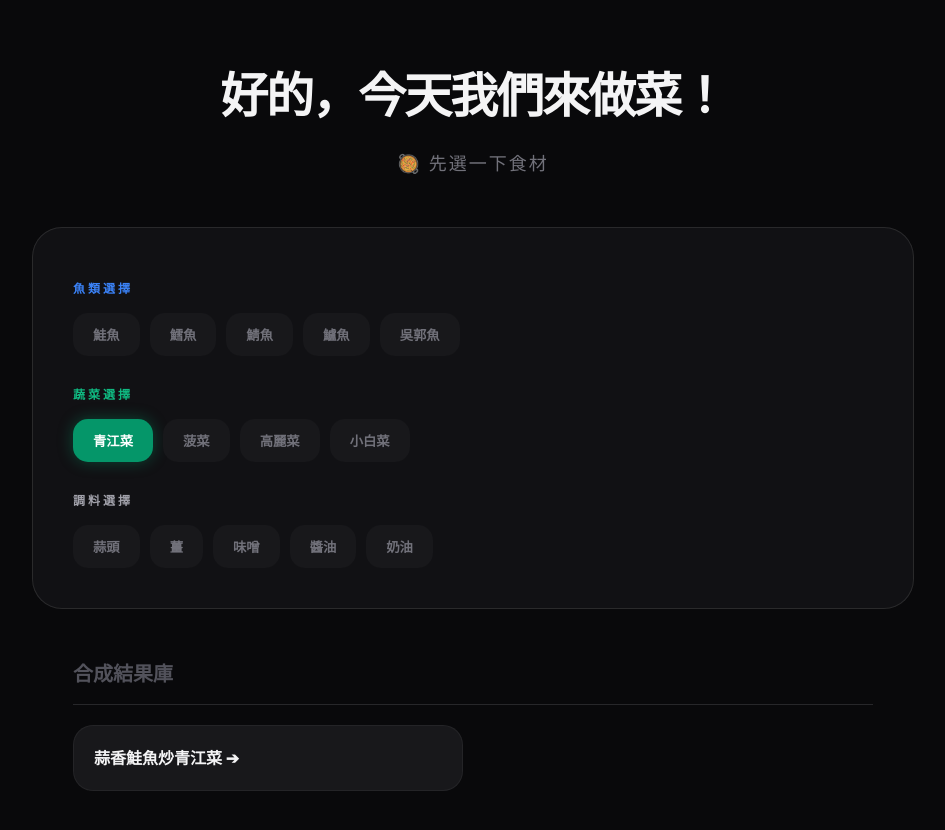
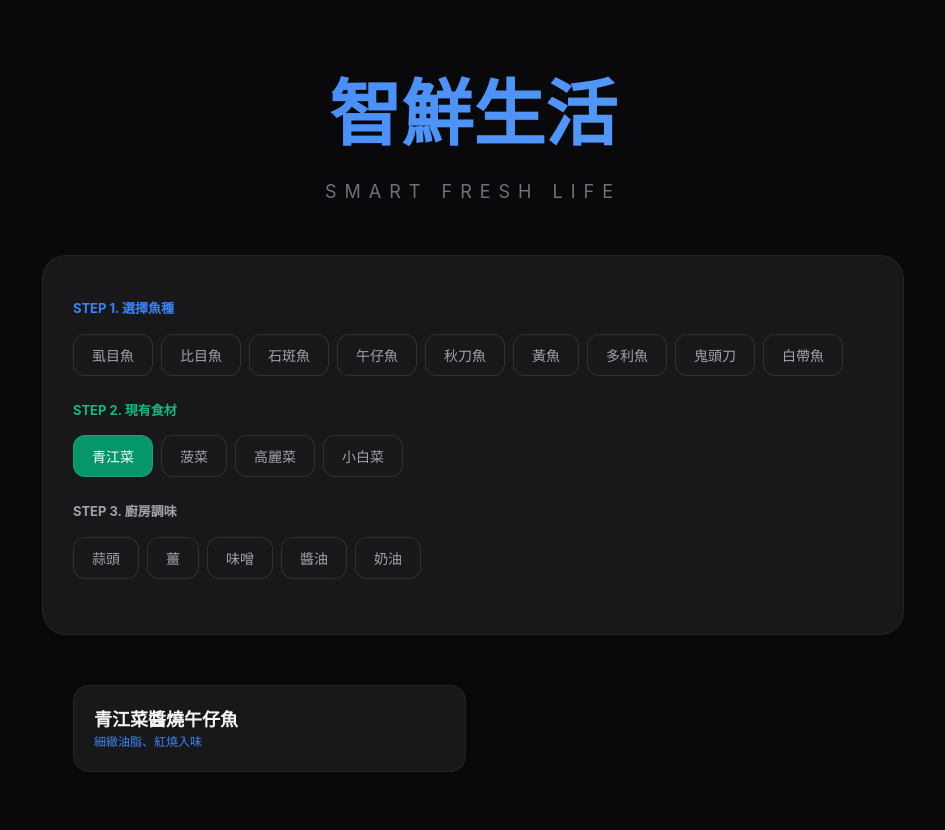
Before and after one commit to y14320xd/recipe-fusion2, a React (Vite) app: page / in a window 1280 px wide. Both pictures are taken after a click on the button "青江菜". Shown: the top 830 px of the page, without its empty margins (167-1112 px from the left). Built offline with nearby package versions, Linux system fonts and the light colour scheme.

Commit message:
Initial commit: Smart Fresh Life with Framer Motion

```diff
--- a/package.json
+++ b/package.json
@@ -12,6 +12,7 @@
     "deploy": "gh-pages -d dist"
   },
   "dependencies": {
+    "framer-motion": "^12.38.0",
     "lucide-react": "^0.460.0",
     "react": "^18.3.1",
     "react-dom": "^18.3.1"
--- a/src/App.jsx
+++ b/src/App.jsx
@@ -1,168 +1,214 @@
-import React, { useState, useEffect } from "react"
+import React, { useState, useEffect } from "react";
+import { motion, AnimatePresence } from "framer-motion"; // 導入動畫庫
 
-// 食譜資料庫
+// --- 食譜數據庫 ---
 const recipes = [
-  {
-    ingredients: ["鮭魚", "青江菜", "蒜頭"],
-    name: "蒜香鮭魚炒青江菜",
-    steps: ["1. 鮭魚切塊撒鹽備用", "2. 熱鍋下蒜末爆香", "3. 放入鮭魚煎至金黃", "4. 加入青江菜快炒至熟即可"]
-  },
-  {
-    ingredients: ["鱈魚", "菠菜", "奶油"],
-    name: "奶油菠菜鱈魚",
-    steps: ["1. 鱈魚抹乾水分", "2. 奶油融化後放入鱈魚兩面煎熟", "3. 利用餘油炒軟菠菜", "4. 擺盤淋上奶油醬汁"]
-  },
-  {
-    ingredients: ["鯖魚", "高麗菜", "味噌"],
-    name: "味噌煮鯖魚搭高麗菜",
-    steps: ["1. 味噌加水調開", "2. 鯖魚入鍋與味噌水同煮", "3. 加入高麗菜片悶煮至軟爛", "4. 煮至收汁入味"]
-  },
-  {
-    ingredients: ["鱸魚", "小白菜", "醬油"],
-    name: "蔥油鱸魚小白菜",
-    steps: ["1. 鱸魚清蒸 8 分鐘", "2. 小白菜燙熟墊底", "3. 魚擺盤後淋上醬油", "4. 淋上熱蔥油激發香氣"]
-  },
-  {
-    ingredients: ["吳郭魚", "菠菜", "蒜頭"],
-    name: "蒜炒吳郭魚菠菜",
-    steps: ["1. 吳郭魚切片沾粉煎熟", "2. 另起鍋爆香蒜頭", "3. 放入菠菜炒熟後放入魚片", "4. 快速拌勻即可起鍋"]
-  }
-]
+  { ingredients: ["多利魚", "奶油", "蒜頭"], name: "奶油蒜香煎多利魚", nutrition: "低脂無刺、香氣濃郁", defrostTime: 15, buyUrl: "https://www.facebook.com/zfresh_life/shop", videoUrl: "https://www.youtube.com/embed/dQw4w9WgXcQ", steps: ["1. 多利魚排洗淨擦乾", "2. 熱鍋下奶油，放入蒜片呈現金黃", "3. 放入魚排中小火煎至兩面金黃", "4. 撒上少許鹽巴即可出鍋"] },
+  { ingredients: ["虱目魚", "味噌", "薑"], name: "味噌薑絲虱目魚肚", nutrition: "優質油脂、滋補首選", defrostTime: 20, buyUrl: "https://www.facebook.com/zfresh_life/shop", videoUrl: "https://www.youtube.com/embed/dQw4w9WgXcQ", steps: ["1. 虱目魚肚抹上薄薄味噌", "2. 薑切絲鋪在魚肚上", "3. 放入蒸鍋或平底鍋悶煮", "4. 待魚肉熟透，味噌香氣滲入即可"] },
+  { ingredients: ["石斑魚", "醬油", "薑"], name: "清蒸醬油石斑魚", nutrition: "膠原蛋白豐富、肉質Q彈", defrostTime: 25, buyUrl: "https://www.facebook.com/zfresh_life/shop", videoUrl: "https://www.youtube.com/embed/dQw4w9WgXcQ", steps: ["1. 石斑魚洗淨劃刀，鋪上薑片", "2. 大火蒸約 8-10 分鐘", "3. 倒掉多餘魚湯，淋上適量醬油", "4. 淋上熱油激發香氣更佳"] },
+  { ingredients: ["秋刀魚", "蒜頭"], name: "鹽抹秋刀魚配蒜酥", nutrition: "高 Omega-3、下酒良伴", defrostTime: 15, buyUrl: "https://www.facebook.com/zfresh_life/shop", videoUrl: "https://www.youtube.com/embed/dQw4w9WgXcQ", steps: ["1. 秋刀魚表面抹鹽，靜置 5 分鐘", "2. 蒜頭切末炸成金黃蒜酥備用", "3. 魚入鍋煎至兩面酥脆逼出油脂", "4. 撒上蒜酥即可享用"] },
+  { ingredients: ["白帶魚", "醬油"], name: "香煎白帶魚捲", nutrition: "古早風味、酥脆可口", defrostTime: 20, buyUrl: "https://www.facebook.com/zfresh_life/shop", videoUrl: "https://www.youtube.com/embed/dQw4w9WgXcQ", steps: ["1. 白帶魚洗淨切段 or 捲起固定", "2. 熱鍋煎至表面金黃酥脆", "3. 起鍋前沿鍋邊淋入一圈醬油", "4. 醬汁焦化產生香氣後即可起鍋"] },
+  { ingredients: ["鬼頭刀", "高麗菜", "味噌"], name: "高麗菜味噌燉鬼頭刀", nutrition: "紮實肉質、蔬菜鮮甜", defrostTime: 20, buyUrl: "https://www.facebook.com/zfresh_life/shop", videoUrl: "https://www.youtube.com/embed/dQw4w9WgXcQ", steps: ["1. 鬼頭刀切塊略煎定型", "2. 加入水與高麗菜煮軟", "3. 將味噌拌勻後倒入鍋中", "4. 小火燉煮 5 分鐘讓魚肉入味"] },
+  { ingredients: ["比目魚", "小白菜"], name: "小白菜炒比目魚片", nutrition: "質地細緻、滑順爽口", defrostTime: 20, buyUrl: "https://www.facebook.com/zfresh_life/shop", videoUrl: "https://www.youtube.com/embed/dQw4w9WgXcQ", steps: ["1. 比目魚切片備用", "2. 先炒軟小白菜梗，再入菜葉", "3. 放入魚片快速拌炒至變色", "4. 簡單鹽巴調味，口感極為滑嫩"] },
+  { ingredients: ["午仔魚", "青江菜", "醬油"], name: "青江菜醬燒午仔魚", nutrition: "細緻油脂、紅燒入味", defrostTime: 15, buyUrl: "https://www.facebook.com/zfresh_life/shop", videoUrl: "https://www.youtube.com/embed/dQw4w9WgXcQ", steps: ["1. 午仔魚兩面煎黃", "2. 加入醬油、水、少許糖紅燒", "3. 放入青江菜悶煮吸附醬汁", "4. 待湯汁收乾即可擺盤"] },
+  { ingredients: ["黃魚", "菠菜", "奶油"], name: "菠菜奶油拌黃魚", nutrition: "溫潤配菜、營養均衡", defrostTime: 20, buyUrl: "https://www.facebook.com/zfresh_life/shop", videoUrl: "https://www.youtube.com/embed/dQw4w9WgXcQ", steps: ["1. 黃魚煎熟後去骨拆成碎肉", "2. 奶油下鍋炒香菠菜", "3. 加入魚肉快速拌炒", "4. 奶油香與魚肉鮮味完美融合"] },
+  { ingredients: ["多利魚", "小白菜", "蒜頭", "醬油"], name: "蒜泥白灼多利魚片", nutrition: "低卡清爽、健身首選", defrostTime: 10, buyUrl: "https://www.facebook.com/zfresh_life/shop", videoUrl: "https://www.youtube.com/embed/dQw4w9WgXcQ", steps: ["1. 魚片與小白菜分別燙熟", "2. 將魚片鋪在小白菜上", "3. 蒜末加醬油調成蒜泥醬汁", "4. 淋上醬汁即可享用"] },
+  { ingredients: ["石斑魚", "午仔魚", "薑", "味噌"], name: "薑絲鮮魚味噌湯", nutrition: "暖胃經典、鮮味十足", defrostTime: 20, buyUrl: "https://www.facebook.com/zfresh_life/shop", videoUrl: "https://www.youtube.com/embed/dQw4w9WgXcQ", steps: ["1. 水滾後放入薑絲與魚塊", "2. 煮至魚肉變白熟透", "3. 熄火加入味噌攪拌均勻", "4. 撒上蔥花即可完成"] },
+  { ingredients: ["比目魚", "高麗菜", "奶油", "蒜頭"], name: "奶油高麗菜蒸魚排", nutrition: "懶人料理、一鍋完成", defrostTime: 20, buyUrl: "https://www.facebook.com/zfresh_life/shop", videoUrl: "https://www.youtube.com/embed/dQw4w9WgXcQ", steps: ["1. 盤底鋪滿高麗菜，放上魚排", "2. 擺上蒜片與一塊奶油", "3. 整盤放入電鍋，外鍋半杯水", "4. 蒸熟後蔬菜吸飽鮮魚奶油香"] },
+  { ingredients: ["鬼頭刀", "醬油", "蒜頭", "薑"], name: "醬油蒜燒鬼頭刀塊", nutrition: "紮實口感、酷似雞肉", defrostTime: 20, buyUrl: "https://www.facebook.com/zfresh_life/shop", videoUrl: "https://www.youtube.com/embed/dQw4w9WgXcQ", steps: ["1. 鬼頭刀切塊，先入鍋煎至上色", "2. 放入蒜頭與薑片爆香", "3. 加入醬油與水收汁", "4. 煮至湯汁濃稠，口感紮實彈牙"] },
+  { ingredients: ["秋刀魚", "醬油", "薑"], name: "秋刀魚生薑醬油煮", nutrition: "日式風味、非常下飯", defrostTime: 15, buyUrl: "https://www.facebook.com/zfresh_life/shop", videoUrl: "https://www.youtube.com/embed/dQw4w9WgXcQ", steps: ["1. 秋刀魚切段，放入大量生薑絲", "2. 加入醬油、水與少許味醂", "3. 小火慢煮 15 分鐘至軟爛", "4. 醬汁完全滲入魚骨更美味"] },
+  { ingredients: ["黃魚", "高麗菜", "薑"], name: "鮮魚蔬菜雜炊", nutrition: "全齡皆宜、鮮甜好吸收", defrostTime: 25, buyUrl: "https://www.facebook.com/zfresh_life/shop", videoUrl: "https://www.youtube.com/embed/dQw4w9WgXcQ", steps: ["1. 黃魚煎熟拆碎，高麗菜切絲", "2. 魚湯或清水加飯煮成粥", "3. 放入高麗菜絲與魚肉", "4. 撒上薑絲煮滾，鮮味飽滿"] }
+];
 
-const fishList = ["鮭魚", "鱈魚", "鯖魚", "鱸魚", "吳郭魚"]
-const vegetableList = ["青江菜", "菠菜", "高麗菜", "小白菜"]
-const seasoningList = ["蒜頭", "薑", "味噌", "醬油", "奶油"]
+const fishList = ["虱目魚", "比目魚", "石斑魚", "午仔魚", "秋刀魚", "黃魚", "多利魚", "鬼頭刀", "白帶魚"];
+const vegetableList = ["青江菜", "菠菜", "高麗菜", "小白菜"];
+const seasoningList = ["蒜頭", "薑", "味噌", "醬油", "奶油"];
 
 export default function App() {
+  const [selectedFish, setSelectedFish] = useState([]);
+  const [selectedVeg, setSelectedVeg] = useState([]);
+  const [selectedSeason, setSelectedSeason] = useState([]);
+  const [activeRecipe, setActiveRecipe] = useState(null);
+
   useEffect(() => {
     document.body.style.margin = "0";
     document.body.style.backgroundColor = "#09090b";
+
+    if (!document.getElementById("fa-style")) {
+      const link = document.createElement("link");
+      link.id = "fa-style";
+      link.rel = "stylesheet";
+      link.href = "https://cdnjs.cloudflare.com/ajax/libs/font-awesome/6.0.0/css/all.min.css";
+      document.head.appendChild(link);
+    }
   }, []);
 
-  const [selectedFish, setSelectedFish] = useState([])
-  const [selectedVegetables, setSelectedVegetables] = useState([])
-  const [selectedSeasonings, setSelectedSeasonings] = useState([])
-  const [activeRecipe, setActiveRecipe] = useState(null)
+  const toggle = (item, state, setter) => {
+    setter(state.includes(item) ? state.filter(i => i !== item) : [...state, item]);
+  };
 
-  const toggleSelection = (item, list, setList) => {
-    if (list.includes(item)) setList(list.filter(i => i !== item))
-    else setList([...list, item])
-  }
+  const allSelected = [...selectedFish, ...selectedVeg, ...selectedSeason];
 
-  const filteredRecipes = recipes.filter(r =>
-    selectedFish.some(f => r.ingredients.includes(f)) ||
-    selectedVegetables.some(v => r.ingredients.includes(v)) ||
-    selectedSeasonings.some(s => r.ingredients.includes(s))
-  )
+  const filteredRecipes = allSelected.length === 0
+    ? []
+    : recipes.filter(r => {
+        const hasFish = selectedFish.length === 0 || selectedFish.some(f => r.ingredients.includes(f));
+        const hasVeg = selectedVeg.length === 0 || selectedVeg.some(v => r.ingredients.includes(v));
+        const hasSeason = selectedSeason.length === 0 || selectedSeason.some(s => r.ingredients.includes(s));
+        return hasFish && hasVeg && hasSeason;
+      })
+      .sort((a, b) => {
+        const matchA = a.ingredients.filter(i => allSelected.includes(i)).length;
+        const matchB = b.ingredients.filter(i => allSelected.includes(i)).length;
+        return matchB - matchA;
+      });
 
-  const getBtnStyle = (item, list, activeColor) => ({
-    padding: "12px 20px",
-    borderRadius: "15px",
-    border: "none",
-    cursor: "pointer",
-    fontWeight: "bold",
-    transition: "0.3s",
-    backgroundColor: list.includes(item) ? activeColor : "#18181b",
-    color: list.includes(item) ? "white" : "#71717a",
-    boxShadow: list.includes(item) ? `0 0 15px ${activeColor}66` : "none"
-  })
+  const btnStyle = (item, list, color) => ({
+    padding: "10px 18px", borderRadius: "12px", border: "1px solid rgba(255,255,255,0.1)",
+    cursor: "pointer", fontSize: "14px", fontWeight: "500",
+    backgroundColor: list.includes(item) ? color : "#18181b",
+    color: list.includes(item) ? "white" : "#a1a1aa",
+    outline: "none"
+  });
 
   return (
-    <div style={{
-      backgroundColor: "#09090b",
-      color: "#f4f4f5",
-      minHeight: "100vh",
-      width: "100vw",
-      padding: "60px 20px",
-      boxSizing: "border-box",
-      textAlign: "center"
-    }}>
-      <div style={{ marginBottom: "50px" }}>
-        <h1 style={{ fontSize: "48px", fontWeight: "900", margin: "0 0 10px 0", letterSpacing: "-2px" }}>
-          好的，今天我們來做菜！
-        </h1>
-        <p style={{ color: "#71717a", fontSize: "18px", letterSpacing: "2px" }}>
-          🥘 先選一下食材
-        </p>
+    <div style={{ backgroundColor: "#09090b", color: "#f4f4f5", minHeight: "100vh", padding: "60px 20px" }}>
+      <div style={{ textAlign: "center", marginBottom: "50px" }}>
+        <h1 style={{ fontSize: "clamp(48px, 8vw, 72px)", fontWeight: "900", margin: 0, background: "linear-gradient(135deg, #3b82f6, #60a5fa)", WebkitBackgroundClip: "text", WebkitTextFillColor: "transparent" }}>智鮮生活</h1>
+        <p style={{ color: "#71717a", fontSize: "clamp(14px, 2vw, 18px)", letterSpacing: "8px", marginTop: "10px" }}>SMART FRESH LIFE</p>
       </div>
 
-      <div style={{
-        maxWidth: "800px",
-        margin: "0 auto",
-        backgroundColor: "rgba(24, 24, 27, 0.6)",
-        padding: "40px",
-        borderRadius: "30px",
-        border: "1px solid rgba(255, 255, 255, 0.1)",
-        backdropFilter: "blur(10px)",
-        textAlign: "left"
-      }}>
-        {/* 已刪除旁邊的 (藍色) 說明文字 */}
-        <h3 style={{ color: "#3b82f6", fontSize: "12px", letterSpacing: "3px", marginBottom: "15px", fontWeight: "800" }}>魚類選擇</h3>
-        <div style={{ display: "flex", flexWrap: "wrap", gap: "10px", marginBottom: "30px" }}>
-          {fishList.map(item => (
-            <button key={item} style={getBtnStyle(item, selectedFish, "#2563eb")} onClick={() => toggleSelection(item, selectedFish, setSelectedFish)}>
-              {item}
-            </button>
-          ))}
-        </div>
-
-        {/* 已刪除旁邊的 (綠色) 說明文字 */}
-        <h3 style={{ color: "#10b981", fontSize: "12px", letterSpacing: "3px", marginBottom: "15px", fontWeight: "800" }}>蔬菜選擇</h3>
-        <div style={{ display: "flex", flexWrap: "wrap", gap: "10px", marginBottom: "30px" }}>
-          {vegetableList.map(item => (
-            <button key={item} style={getBtnStyle(item, selectedVegetables, "#059669")} onClick={() => toggleSelection(item, selectedVegetables, setSelectedVegetables)}>
-              {item}
-            </button>
-          ))}
-        </div>
-
-        {/* 已刪除旁邊的 (灰色) 說明文字 */}
-        <h3 style={{ color: "#a1a1aa", fontSize: "12px", letterSpacing: "3px", marginBottom: "15px", fontWeight: "800" }}>調料選擇</h3>
-        <div style={{ display: "flex", flexWrap: "wrap", gap: "10px" }}>
-          {seasoningList.map(item => (
-            <button key={item} style={getBtnStyle(item, selectedSeasonings, "#52525b")} onClick={() => toggleSelection(item, selectedSeasonings, setSelectedSeasonings)}>
-              {item}
-            </button>
-          ))}
-        </div>
+      <div style={{ maxWidth: "800px", margin: "0 auto", backgroundColor: "#18181b", padding: "30px", borderRadius: "24px", border: "1px solid rgba(255,255,255,0.05)" }}>
+        <Section title="STEP 1. 選擇魚種" color="#3b82f6" list={fishList} selected={selectedFish} onToggle={item => toggle(item, selectedFish, setSelectedFish)} btnStyle={btnStyle} activeColor="#2563eb" />
+        <Section title="STEP 2. 現有食材" color="#10b981" list={vegetableList} selected={selectedVeg} onToggle={item => toggle(item, selectedVeg, setSelectedVeg)} btnStyle={btnStyle} activeColor="#059669" />
+        <Section title="STEP 3. 廚房調味" color="#a1a1aa" list={seasoningList} selected={selectedSeason} onToggle={item => toggle(item, selectedSeason, setSelectedSeason)} btnStyle={btnStyle} activeColor="#52525b" />
       </div>
 
-      <div style={{ maxWidth: "800px", margin: "50px auto 0 auto", textAlign: "left" }}>
-        <h2 style={{ fontSize: "20px", color: "#52525b", borderBottom: "1px solid #27272a", paddingBottom: "15px", marginBottom: "20px" }}>
-          合成結果庫
-        </h2>
-        <div style={{ display: "grid", gridTemplateColumns: "repeat(auto-fill, minmax(300px, 1fr))", gap: "20px" }}>
-          {filteredRecipes.map(r => (
-            <div key={r.name} onClick={() => setActiveRecipe(r)} style={{
-              padding: "20px", backgroundColor: "#18181b", borderRadius: "20px", border: "1px solid rgba(255, 255, 255, 0.05)",
-              cursor: "pointer", transition: "0.3s"
-            }}>
-              <span style={{ fontWeight: "bold" }}>{r.name} ➔</span>
-            </div>
-          ))}
-        </div>
+      <div style={{ maxWidth: "800px", margin: "50px auto" }}>
+        <AnimatePresence mode="wait">
+          {allSelected.length > 0 ? (
+            <motion.div
+              key="results"
+              initial={{ opacity: 0 }}
+              animate={{ opacity: 1 }}
+              exit={{ opacity: 0 }}
+              style={{ display: "grid", gridTemplateColumns: "repeat(auto-fill, minmax(300px, 1fr))", gap: "15px" }}
+            >
+              {filteredRecipes.map((r, index) => (
+                <RecipeCard key={r.name} recipe={r} index={index} onClick={() => setActiveRecipe(r)} />
+              ))}
+            </motion.div>
+          ) : (
+            <motion.div
+              key="empty"
+              initial={{ opacity: 0, y: 10 }}
+              animate={{ opacity: 1, y: 0 }}
+              style={{ textAlign: "center", padding: "80px 20px", border: "1px dashed rgba(255,255,255,0.1)", borderRadius: "24px" }}
+            >
+              <h3 style={{ color: "#71717a", fontWeight: "500" }}>請選取食材來精準篩選</h3>
+            </motion.div>
+          )}
+        </AnimatePresence>
       </div>
 
       {activeRecipe && (
-        <div style={{
-          position: "fixed", top: 0, left: 0, width: "100%", height: "100%", backgroundColor: "rgba(0,0,0,0.85)",
-          display: "flex", justifyContent: "center", alignItems: "center", zIndex: 100
-        }} onClick={() => setActiveRecipe(null)}>
-          <div style={{
-            backgroundColor: "#18181b", padding: "40px", borderRadius: "30px", maxWidth: "450px", width: "90%",
-            border: "1px solid rgba(255, 255, 255, 0.1)", textAlign: "left"
-          }} onClick={e => e.stopPropagation()}>
-            <h2 style={{ color: "#10b981", marginTop: 0 }}>{activeRecipe.name}</h2>
-            <ol style={{ paddingLeft: "20px", color: "#a1a1aa", lineHeight: "2" }}>
-              {activeRecipe.steps.map((step, i) => <li key={i}>{step}</li>)}
-            </ol>
-            <button onClick={() => setActiveRecipe(null)} style={{
-              marginTop: "30px", width: "100%", padding: "15px", borderRadius: "15px", border: "none",
-              backgroundColor: "#059669", color: "white", fontWeight: "bold", cursor: "pointer"
-            }}>準備開煮</button>
-          </div>
-        </div>
+        <RecipeModal
+          recipe={activeRecipe}
+          onClose={() => setActiveRecipe(null)}
+          onIgShare={() => window.open(`https://www.instagram.com/reels/create/`)}
+        />
       )}
     </div>
-  )
+  );
 }
+
+// --- 組件部分 ---
+
+function Section({ title, color, list, selected, onToggle, btnStyle, activeColor }) {
+  return (
+    <div style={{ marginBottom: "25px" }}>
+      <h3 style={{ color, fontSize: "13px", fontWeight: "700", marginBottom: "15px" }}>{title}</h3>
+      <div style={{ display: "flex", flexWrap: "wrap", gap: "8px" }}>
+        {list.map(item => (
+          <motion.button
+            key={item}
+            whileHover={{ scale: 1.05 }} // 滑鼠懸停微放
+            whileTap={{ scale: 0.95 }}   // 點擊縮放反饋
+            style={btnStyle(item, selected, activeColor)}
+            onClick={() => onToggle(item)}
+          >
+            {item}
+          </motion.button>
+        ))}
+      </div>
+    </div>
+  );
+}
+
+function RecipeCard({ recipe, index, onClick }) {
+  return (
+    <motion.div
+      onClick={onClick}
+      initial={{ opacity: 0, y: 20 }} // 初始位置在下方且透明
+      animate={{ opacity: 1, y: 0 }}   // 向上浮現
+      transition={{ delay: index * 0.05 }} // 階梯式進場
+      whileHover={{ y: -5, borderColor: "rgba(59, 130, 246, 0.5)" }} // 懸停往上飄一點
+      style={{ padding: "20px", backgroundColor: "#18181b", borderRadius: "16px", cursor: "pointer", border: "1px solid rgba(255,255,255,0.05)" }}
+    >
+      <div style={{ fontWeight: "700", fontSize: "18px" }}>{recipe.name}</div>
+      <div style={{ fontSize: "12px", color: "#3b82f6" }}>{recipe.nutrition}</div>
+    </motion.div>
+  );
+}
+
+function RecipeModal({ recipe, onClose, onIgShare }) {
+  return (
+    <motion.div
+      initial={{ opacity: 0 }}
+      animate={{ opacity: 1 }}
+      exit={{ opacity: 0 }}
+      style={{ position: "fixed", top: 0, left: 0, width: "100%", height: "100%", backgroundColor: "rgba(0,0,0,0.85)", backdropFilter: "blur(8px)", display: "flex", justifyContent: "center", alignItems: "center", zIndex: 1100, padding: "20px" }}
+      onClick={onClose}
+    >
+      <motion.div
+        initial={{ scale: 0.9, opacity: 0 }}
+        animate={{ scale: 1, opacity: 1 }}
+        style={{ backgroundColor: "#18181b", padding: "30px", borderRadius: "28px", maxWidth: "500px", width: "100%", maxHeight: "90vh", overflowY: "auto", position: "relative" }}
+        onClick={e => e.stopPropagation()}
+      >
+        <button onClick={onClose} style={{ position: "absolute", top: 20, right: 20, background: "none", border: "none", color: "#a1a1aa", cursor: "pointer", fontSize: "20px" }}><i className="fa-solid fa-xmark"></i></button>
+        <h2 style={{ fontSize: "24px", marginBottom: "20px" }}>{recipe.name}</h2>
+
+        <div style={{ borderRadius: "16px", overflow: "hidden", aspectRatio: "16/9", backgroundColor: "#000", marginBottom: "20px" }}>
+          <iframe width="100%" height="100%" src={recipe.videoUrl} frameBorder="0" allowFullScreen title="recipe-video"></iframe>
+        </div>
+
+        <div style={{ backgroundColor: "#09090b", padding: "20px", borderRadius: "16px", marginBottom: "20px" }}>
+          <h4 style={{ margin: "0 0 10px 0", color: "#3b82f6" }}>料理步驟</h4>
+          <ol style={{ paddingLeft: "15px", margin: 0, color: "#f4f4f5", lineHeight: "1.8" }}>
+            {recipe.steps.map((s, i) => <li key={i}>{s.replace(/^\d+\.\s*/, '')}</li>)}
+          </ol>
+        </div>
+
+        <div style={{ display: "flex", flexDirection: "column", gap: "10px" }}>
+          <motion.button
+            whileHover={{ scale: 1.02 }}
+            whileTap={{ scale: 0.98 }}
+            onClick={() => window.open(recipe.buyUrl)}
+            style={{ padding: "16px", backgroundColor: "#3b82f6", color: "white", border: "none", borderRadius: "12px", fontWeight: "700", cursor: "pointer" }}
+          >
+            立即購買食材
+          </motion.button>
+          <motion.button
+            whileHover={{ scale: 1.02 }}
+            whileTap={{ scale: 0.98 }}
+            onClick={onIgShare}
+            style={{ padding: "16px", background: "linear-gradient(45deg, #f09433, #bc1888)", color: "white", border: "none", borderRadius: "12px", fontWeight: "700", cursor: "pointer" }}
+          >
+            分享到 Instagram
+          </motion.button>
+        </div>
+      </motion.div>
+    </motion.div>
+  );
+}
--- a/src/index.css
+++ b/src/index.css
@@ -1,6 +1,3 @@
-@tailwind base;
-@tailwind components;
-@tailwind utilities;
 
 /* 徹底清除 Vite 預設的干擾 */
 :root {
```
Also changed, not shown: 1 other file (tests, documents, lock files or other folders).
